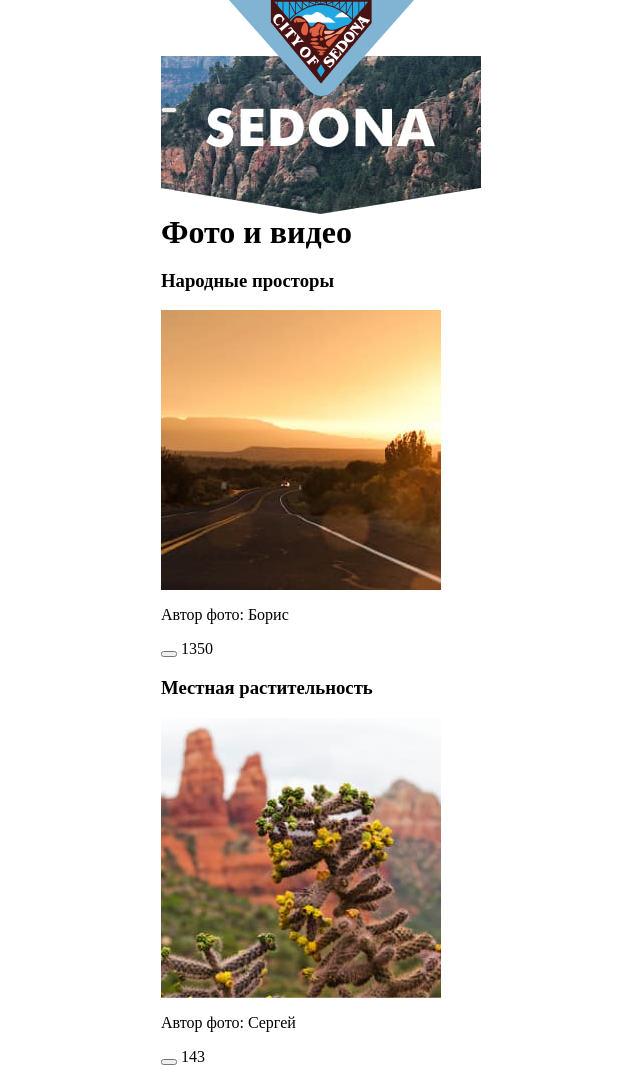
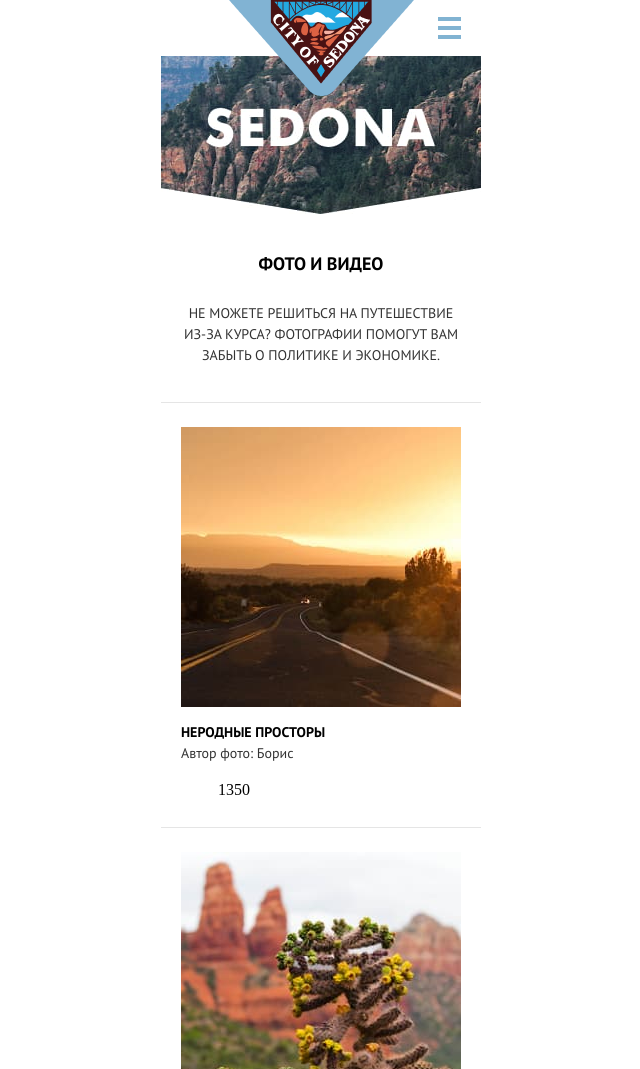
Before and after one commit to htmlacademy-adaptive/360863-sedona-27, a website: page source/catalog.html in a window 1280 px wide. Shown: the top 1069 px of the page, without its empty margins (319-959 px from the left). Drawn offline with nearby package versions, Linux system fonts and the light colour scheme; files that its build step writes are made by us from their sources.

Commit message:
страница каталога

```diff
--- a/source/catalog.html
+++ b/source/catalog.html
@@ -25,8 +25,12 @@
       <a class="main-nav__logo" href="index.html">
         <img src="img/logo.png" alt="логотип Sedona." width="185" height="96">
       </a>
-      <button class="main-nav__toogle" type="button">
+      <button class="main-nav__toggle" type="button">
         <span class="visually-hidden">открыть меню.</span>
+        <span class="main-nav__toggle-line main-nav__toggle-line-first"></span>
+        <span class="main-nav__toggle-line main-nav__toggle-line-second"></span>
+        <span class="main-nav__toggle-line main-nav__toggle-line-third"></span>
+        <span class="main-nav__toggle-line main-nav__toggle-line-fourth"></span>
       </button>
     </nav>
   </header>
@@ -34,9 +38,10 @@
       <h1 class="main-container__first-title first-title">Фото и видео</h1>
       <section class="photo-gallery">
         <h2 class="visually-hidden">Фотогаллерея</h2>
+        <p class="photo-gallery__description">Не можете решиться на путешествие из-за курса? Фотографии помогут вам забыть о политике и экономике.</p>
         <ul class="photo-gallery__list gallery">
           <li class="gallery__item">
-            <h3 class="gallery__title">Народные просторы</h3>
+            <h3 class="gallery__title">Неродные просторы</h3>
             <img class="gallery__photo" src="img/gallery/photo-1-mobile.jpg" width="280" height="280" alt="народные просторы.">
             <p class="gallery__photo-author">Автор фото: Борис</p>
             <div class="gallery__rating put-rating">
@@ -121,4 +126,5 @@
     </a>
   </footer>
 </body>
+<script src="js/main.js"></script>
 </html>
--- a/source/sass/blocks/first-title.scss
+++ b/source/sass/blocks/first-title.scss
@@ -1,3 +1,6 @@
+@use "../fonts.scss";
+
 .first-title {
-
+  @include fonts.heading-font();
+  color: fonts.$color-dark;
 }
--- a/source/sass/blocks/footer.scss
+++ b/source/sass/blocks/footer.scss
@@ -5,7 +5,7 @@
   @include variables.mobile-view-centered();
   display: grid;
   justify-content: center;
-  padding: 39px 18px 23px 18px;
+  padding: 24px 18px 23px 18px;
 }
 
 .footer__hashtag {
--- a/source/sass/blocks/gallery.scss
+++ b/source/sass/blocks/gallery.scss
@@ -1,25 +1,40 @@
+@use  "../fonts.scss";
+
 .gallery {
   list-style-type: none;
-  margin: 0;
-  padding: 0;
 }
 
 .gallery__item {
+  padding: 24px 20px 25px 20px;
+  border-bottom: 1px solid #E5E5E5;
+  display: grid;
 
+  &:first-child {
+    border-top: 1px solid #E5E5E5;
+  }
 }
 
 .gallery__title {
-
+  @include fonts.basic-font();
+  font-weight: 700;
+  text-align: left;
+  margin: 15px 0 0 0;
+  color: fonts.$color-dark;
 }
 
 .gallery__photo {
   vertical-align: bottom;
+  order: -1;
 }
 
 .gallery__photo-author {
-
+  @include fonts.basic-font();
+  text-align: left;
+  color: fonts.$color-basic;
+  margin: 0;
+  text-transform: none;
 }
 
 .gallery__rating {
-
+  margin-top: 17px;
 }
--- a/source/sass/blocks/main-container.scss
+++ b/source/sass/blocks/main-container.scss
@@ -1,8 +1,10 @@
+@use "../variables.scss";
+
 .main-container {
 
 }
 
 .main-container__first-title {
-  max-width: 320px;
-  margin: 0 auto;
+  @include variables.mobile-view-centered();
+  margin-top: 37px;
 }
--- a/source/sass/blocks/map.scss
+++ b/source/sass/blocks/map.scss
@@ -1,6 +1,8 @@
+@use "../variables.scss";
+
 .map {
-  max-width: 320px;
-  margin: 0 auto;
+  @include variables.mobile-view-centered();
+  padding-bottom: 15px;
 }
 
 .map__image {
--- a/source/sass/blocks/photo-gallery.scss
+++ b/source/sass/blocks/photo-gallery.scss
@@ -1,8 +1,21 @@
+@use "../fonts.scss";
+@use "../variables.scss";
+
 .photo-gallery {
-  max-width: 320px;
-  margin: 0 auto;
+  @include variables.mobile-view-centered();
+}
+
+.photo-gallery__description {
+  @include fonts.basic-font();
+  color: fonts.$color-basic;
+  padding-right: 20px;
+  padding-left: 20px;
+  margin: 26px 0 0 0;
 }
 
 .photo-gallery__list {
-
+  box-sizing: border-box;
+  padding: 0;
+  margin-top: 36px;
+  margin-bottom: 0;
 }
--- a/source/sass/blocks/put-rating.scss
+++ b/source/sass/blocks/put-rating.scss
@@ -1,11 +1,14 @@
 .put-rating {
-
+  display: inline-flex;
 }
 
 .put-rating__button {
-
+  width: 23px;
+  height: 21px;
+  background-color: inherit;
+  border: none;
 }
 
 .put-rating__counter {
-
+ margin-left: 14px;
 }
--- a/source/sass/blocks/video-player.scss
+++ b/source/sass/blocks/video-player.scss
@@ -1,5 +1,5 @@
 .video-player {
-
+  position: relative;
 }
 
 .video-player__video {
@@ -7,5 +7,5 @@
 }
 
 .video-player__button {
-
+  position: absolute;
 }
--- a/source/sass/blocks/video-presentation.scss
+++ b/source/sass/blocks/video-presentation.scss
@@ -1,16 +1,26 @@
+@use "../fonts.scss";
+@use "../variables.scss";
+
 .video-presentation {
-  max-width: 320px;
-  margin: 0 auto;
+  @include variables.mobile-view-centered();
+  padding: 17px 20px 0 20px;
+  box-sizing: border-box;
 }
 
 .video-presentation__title {
-
+  @include fonts.heading-font();
+  color: fonts.$color-dark;
+  margin: 0;
 }
 
 .video-presentation__description {
-
+  @include fonts.basic-font();
+  color: fonts.$color-basic;
+  margin: 27px 0 0 0;
+  padding-left: 8px;
+  padding-right: 6px;
 }
 
 .video-presentation__video {
-
+  margin-top: 38px;
 }
```
